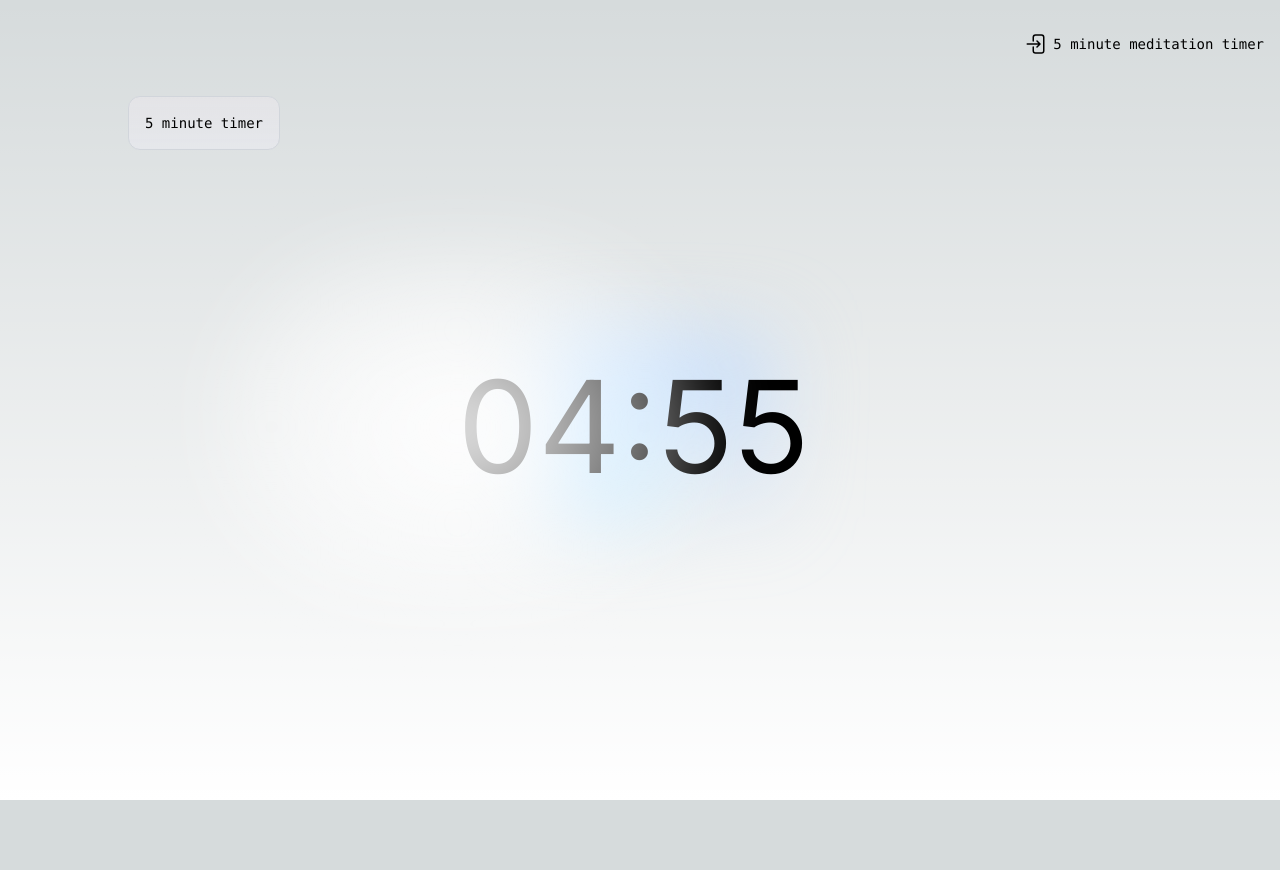
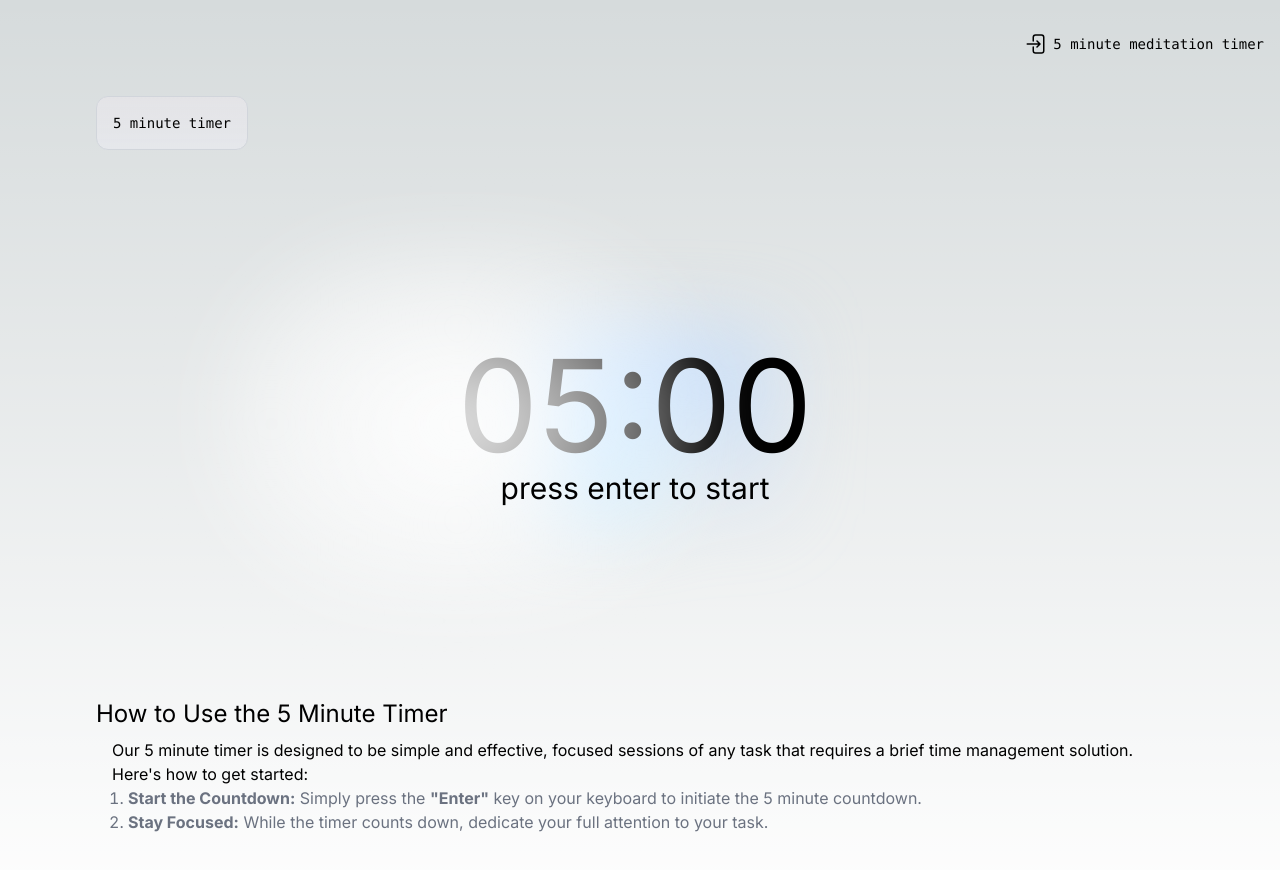
Before and after one commit to jbgf/5minutestimer, a Next.js app: page / in a window 1280 px wide. Shown: the top 870 px of the page. Before the commit the page ends 800 px from the top, so only its background shows below. Built offline with nearby package versions, Linux system fonts and the light colour scheme.

Commit message:
feat: h2 in footer

```diff
--- a/app/layout.tsx
+++ b/app/layout.tsx
@@ -16,7 +16,7 @@ export default function RootLayout({
 }>) {
   return (
     <html lang="en">
-      <body className={inter.className}>{children}</body>
+      <body className={inter.className + ` min-h-screen flex flex-col justify-between`}>{children}</body>
     </html>
   );
 }
--- a/app/server-component/template.tsx
+++ b/app/server-component/template.tsx
@@ -14,22 +14,29 @@ interface IProps {
 }
 
 export default function Template(props: IProps) {
+  const {autoStart = false} = props;
+  const timerText = `5 minute${props.type ? ` ${props.type}` : ''} timer`
   return (
-    <main className="flex min-h-screen flex-col items-center justify-between p-24">
-      <div className="z-10 max-w-5xl w-full items-center justify-between font-mono text-sm lg:flex">
-        <h1 className="fixed left-0 top-0 flex w-full justify-center border-b border-gray-300 bg-gradient-to-b from-zinc-200 pb-6 pt-8 backdrop-blur-2xl dark:border-neutral-800 dark:bg-zinc-800/30 dark:from-inherit lg:static lg:w-auto  lg:rounded-xl lg:border lg:bg-gray-200 lg:p-4 lg:dark:bg-zinc-800/30">
-          {`5 minute${props.type ? ` ${props.type}` : ''} timer`}
-        </h1>
-        {!props.isHomePage
-          ? <span className="flex items-center cursor-pointer"><HomeIcon /> <Link className="whitespace-nowrap hover:text-sky-500" href="/" title="back to home page">5 minute timer</Link></span>
-        :  <div className='fixed z-50 right-4 top-8 flex items-center cursor-pointer'>
-              <HomeIcon url="/5-minute-meditation-timer" /><Link className="hover:text-sky-500" href="/5-minute-meditation-timer" title="go to 5 minute meditation timer" >5 minute meditation timer</Link>
-            </div>}
-      </div>
+    <>
+      <header className="p-24">
+        <div className="z-10 max-w-5xl w-full items-center justify-between font-mono text-sm lg:flex">
+          <h1 className="fixed left-0 top-0 flex w-full justify-center border-b border-gray-300 bg-gradient-to-b from-zinc-200 pb-6 pt-8 backdrop-blur-2xl dark:border-neutral-800 dark:bg-zinc-800/30 dark:from-inherit lg:static lg:w-auto  lg:rounded-xl lg:border lg:bg-gray-200 lg:p-4 lg:dark:bg-zinc-800/30">
+            {timerText}
+          </h1>
+
+
+          <span className="fixed z-50 right-4 top-8 flex items-center cursor-pointer">
+            <HomeIcon url={props.isHomePage ? "/5-minute-meditation-timer" : "/"}/>
+            <Link className="whitespace-nowrap hover:text-sky-500" href={props.isHomePage ? "/5-minute-meditation-timer" : "/"} title="back to home page">{props.isHomePage ? `5 minute meditation timer` : `5 minute timer`}</Link>
+          </span>
+        </div>
+
+      </header>
+    <main className="flex flex-col items-center p-24 justify-around flex-1">
 
       <div className="relative w-[365px] flex place-items-center before:absolute before:h-[300px] before:w-full sm:before:w-[480px] before:-translate-x-1/2 before:rounded-full before:bg-gradient-radial before:from-white before:to-transparent before:blur-2xl before:content-[''] after:absolute after:-z-20 after:h-[180px] after:w-full sm:after:w-[240px] after:translate-x-1/3 after:bg-gradient-conic after:from-sky-200 after:via-blue-200 after:blur-2xl after:content-[''] before:dark:bg-gradient-to-br before:dark:from-transparent before:dark:to-blue-700 before:dark:opacity-10 after:dark:from-sky-900 after:dark:via-[#0141ff] after:dark:opacity-40 before:lg:h-[360px]">
 
-        <Timer autoStart={props.autoStart} src={props.src} />
+        <Timer autoStart={autoStart} src={props.src} />
 
       </div>
 
@@ -37,5 +44,16 @@ export default function Template(props: IProps) {
 
       </div>
     </main>
+    <footer className="p-6 lg:p-24">
+      <h2 className="text-2xl pb-2">How to Use the 5 Minute Timer</h2>
+      <section className="pl-4">
+      <p className="text-gray400">Our 5 minute timer is designed to be simple and effective, focused sessions of any task that requires a brief time management solution. Here's how to get started:</p>
+      <ol className="text-gray-500 list-decimal pl-4">
+          <li><strong>Start the Countdown:</strong> Simply press the <strong>"Enter"</strong> key on your keyboard to initiate the 5 minute countdown.</li>
+          <li><strong>Stay Focused:</strong> While the timer counts down, dedicate your full attention to your task.</li>
+      </ol>
+      </section>
+    </footer>
+    </>
   );
 }
--- a/app/timer.tsx
+++ b/app/timer.tsx
@@ -45,23 +45,19 @@ export default function Timer(props: IProps) {
   }, [])
   // const
   return (
-      <>
+      <div>
       {!!props.src && <AudioPlayer ref={playRef} src={props.src} />}
-      {
-      (isCountingDown
-        ? <div className="text-9xl">{dayjs.duration(remainingSeconds, 'second')?.format('mm:ss')}</div>
-        : <div
-       id="start"
-       className="flex place-items-center gap-2 p-8 lg:p-0 text-3xl cursor-pointer z-0"
 
+      <div className="text-9xl">{dayjs.duration(remainingSeconds, 'second')?.format('mm:ss')}</div>
+      {!isCountingDown && <div
+        id="start"
+        className="flex place-items-center gap-2 p-8 lg:p-0 text-3xl cursor-pointer relative z-10 justify-center"
+        onClick={clickStart}
+      >
+        {`press enter to ${inited ? `restart` : 'start'}`}
+      </div>}
 
-       onClick={clickStart}
-     >
-       {`press enter to ${inited ? `restart` : 'start'}`}
-
-     </div>)
-}
-      </>
+      </div>
 
   );
 }
--- a/package.json
+++ b/package.json
@@ -11,6 +11,7 @@
   "dependencies": {
     "@heroicons/react": "^2.1.1",
     "ahooks": "^3.7.10",
+    "antd": "^5.14.0",
     "dayjs": "^1.11.10",
     "lodash": "^4.17.21",
     "next": "14.1.0",
```
Also changed, not shown: 1 other file (tests, documents, lock files or other folders).
